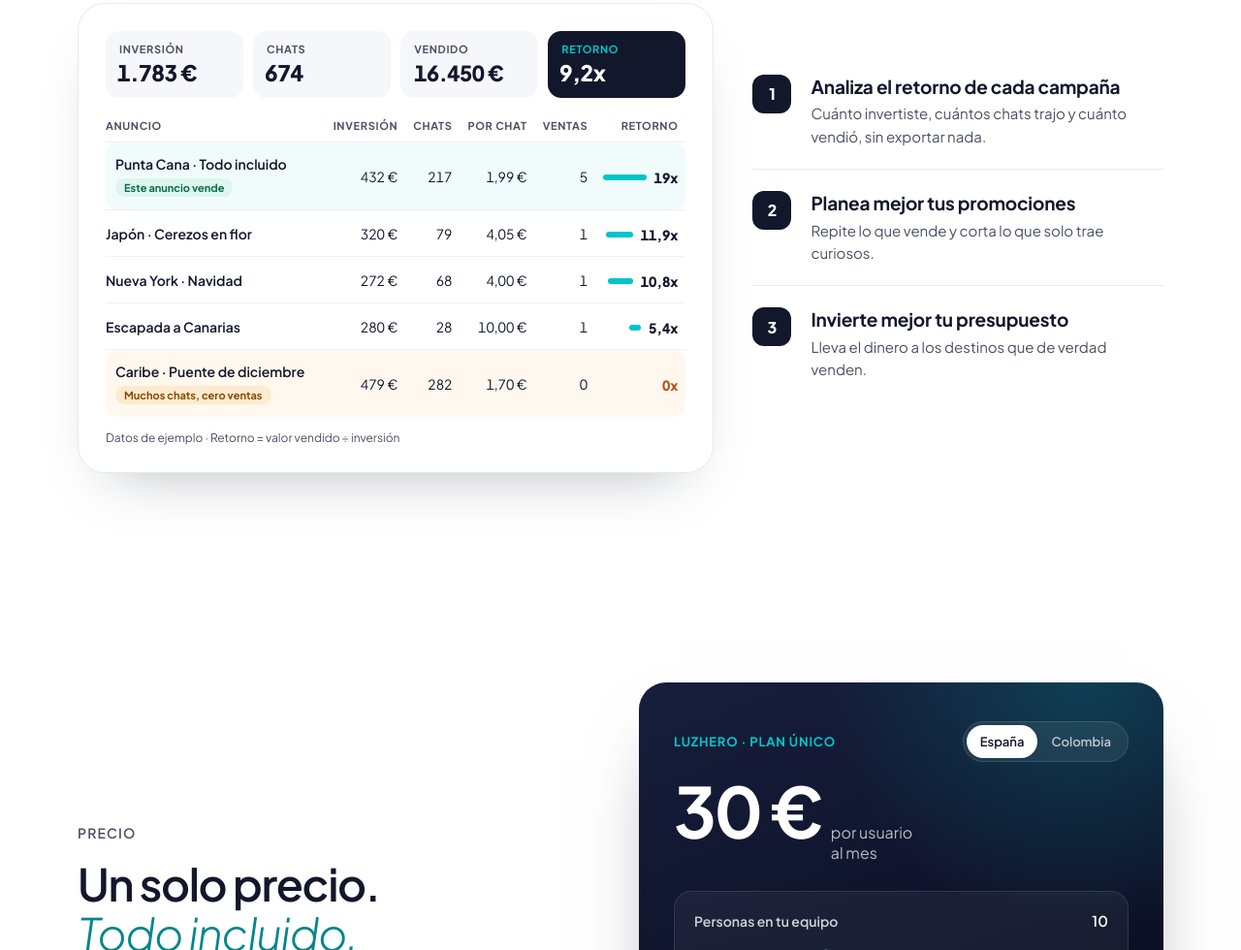
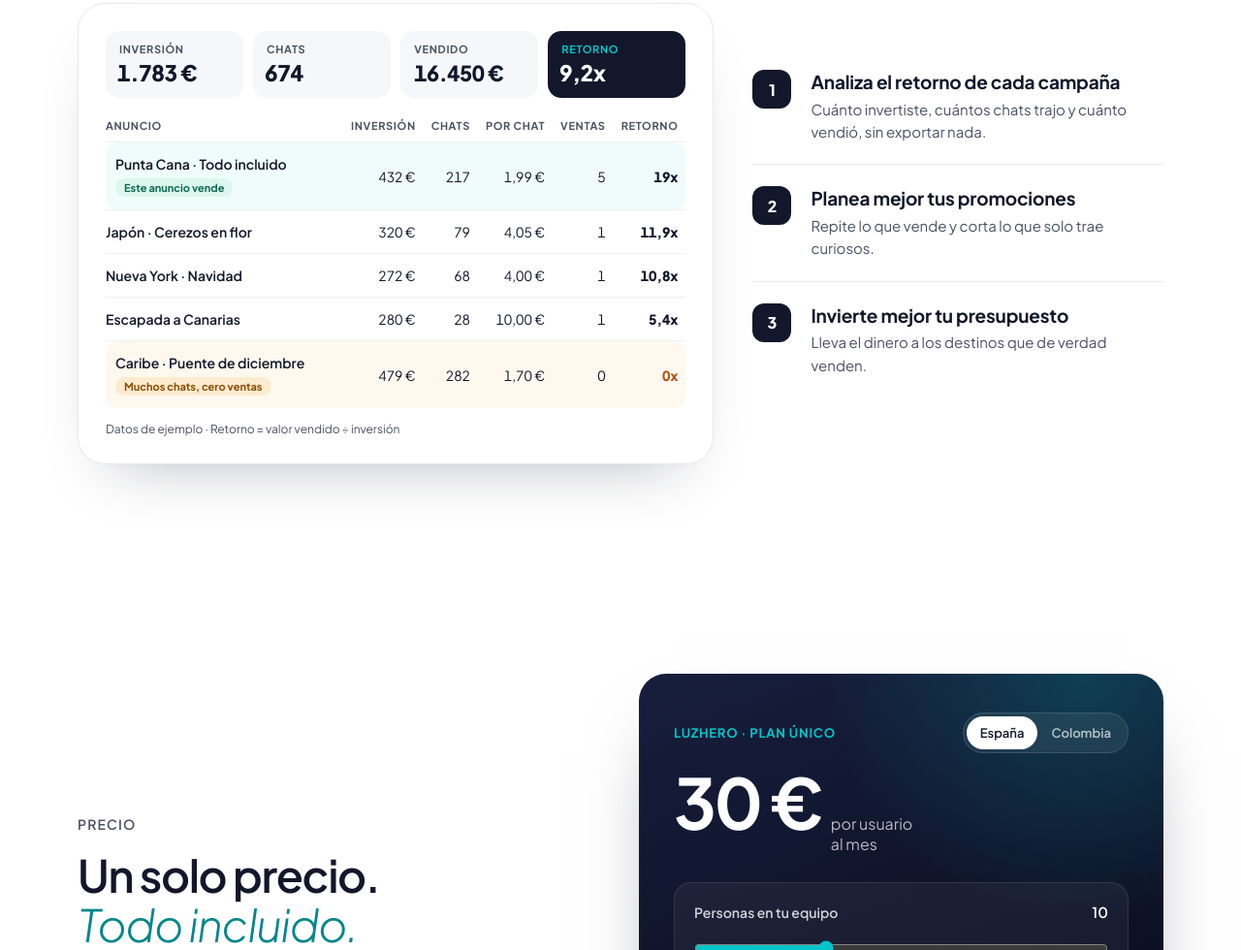
Before and after one commit to jblince/luzhero, a plain HTML site: page index.html in a window 1280 px wide. Shown: the part 5190-6170 px from the top of the page at 97% size. Drawn offline with Linux system fonts and the light colour scheme.

Commit message:
Anuncios: sin barras de retorno en la tabla
Co-Authored-By: Claude Opus 5.5 <noreply@anthropic.com>

```diff
--- a/index.html
+++ b/index.html
@@ -915,7 +915,6 @@ Selecciona la que haya tenido novedades.<time>10:15</time></div>
 .lza-tabla td:first-child{font-weight:600;white-space:normal}
 .lza-tabla td small{display:block;font-size:12px;font-weight:500;color:var(--suave)}
 .lza-ret{display:inline-flex;align-items:center;gap:8px;font-weight:800}
-.lza-ret i{display:block;height:6px;border-radius:999px;background:var(--turq-cl);width:0;transition:width 1s cubic-bezier(.2,.8,.2,1)}
 .lza-tabla tr.cero .lza-ret{color:#B4541A}
 .lza-chip{display:inline-block;margin-top:6px;font-size:11px;font-weight:700;border-radius:999px;padding:3px 9px;
   opacity:0;transform:translateY(4px);transition:opacity .5s ease,transform .5s ease}
@@ -931,7 +930,6 @@ Selecciona la que haya tenido novedades.<time>10:15</time></div>
 /* Modo vivo: un cambio cada vez; la cifra que cambia late y, si una fila adelanta a otra, se cambian de sitio */
 .lza.lza-vivo .lza-tabla tbody tr{transition:transform .7s cubic-bezier(.2,.8,.2,1),opacity .5s ease;transition-delay:0s}
 .lza.lza-vivo .lza-chip{transition-delay:0s}
-.lza.lza-vivo .lza-ret i{transition:width .7s cubic-bezier(.2,.8,.2,1);transition-delay:0s}
 .lza-tabla td{transition:background-color .5s ease}
 .lza-tabla [data-c]{transition:color .4s ease,transform .25s ease}
 .lza-tabla span[data-c]{display:inline-block}
@@ -947,7 +945,6 @@ Selecciona la que haya tenido novedades.<time>10:15</time></div>
 .lza.lza-ver .lza-tabla tbody tr:nth-child(3){transition-delay:.24s}
 .lza.lza-ver .lza-tabla tbody tr:nth-child(4){transition-delay:.36s}
 .lza.lza-ver .lza-tabla tbody tr:nth-child(5){transition-delay:.48s}
-.lza.lza-ver .lza-ret i{width:var(--w);transition-delay:.7s}
 .lza.lza-ver .lza-chip{opacity:1;transform:none;transition-delay:1.5s}
 
 /* Los tres beneficios */
@@ -973,11 +970,9 @@ Selecciona la que haya tenido novedades.<time>10:15</time></div>
   .lza-tabla .opc{display:none}
   .lza-tabla{font-size:13px}
   .lza-tabla td{padding:11px 6px}
-  .lza-ret i{display:none}
 }
 @media (prefers-reduced-motion:reduce){
   .lza-tabla tbody tr,.lza-chip{opacity:1;transform:none;transition:none}
-  .lza-ret i{width:var(--w);transition:none}
 }
 </style>
 
@@ -1006,11 +1001,11 @@ Selecciona la que haya tenido novedades.<time>10:15</time></div>
       <table class="lza-tabla">
         <thead><tr><th>Anuncio</th><th class="opc">Inversión</th><th>Chats</th><th class="opc">Por chat</th><th>Ventas</th><th>Retorno</th></tr></thead>
         <tbody>
-          <tr data-k="jp" class="vende"><td>Japón · Cerezos en flor<span class="lza-chip bien">Este anuncio vende</span></td><td class="opc" data-c="inv">640 €</td><td data-c="ch">158</td><td class="opc" data-c="pc">4,05 €</td><td data-c="v">4</td><td><span class="lza-ret"><i style="--w:56px"></i><span data-c="ret">23,8x</span></span></td></tr>
-          <tr data-k="pc"><td>Punta Cana · Todo incluido<span class="lza-chip"></span></td><td class="opc" data-c="inv">820 €</td><td data-c="ch">412</td><td class="opc" data-c="pc">1,99 €</td><td data-c="v">9</td><td><span class="lza-ret"><i style="--w:42px"></i><span data-c="ret">18x</span></span></td></tr>
-          <tr data-k="ny"><td>Nueva York · Navidad<span class="lza-chip"></span></td><td class="opc" data-c="inv">480 €</td><td data-c="ch">121</td><td class="opc" data-c="pc">3,97 €</td><td data-c="v">2</td><td><span class="lza-ret"><i style="--w:29px"></i><span data-c="ret">12,3x</span></span></td></tr>
-          <tr data-k="ca"><td>Escapada a Canarias<span class="lza-chip"></span></td><td class="opc" data-c="inv">570 €</td><td data-c="ch">57</td><td class="opc" data-c="pc">10,00 €</td><td data-c="v">1</td><td><span class="lza-ret"><i style="--w:6px"></i><span data-c="ret">2,6x</span></span></td></tr>
-          <tr data-k="cb" class="cero"><td>Caribe · Puente de diciembre<span class="lza-chip mal">Muchos chats, cero ventas</span></td><td class="opc" data-c="inv">910 €</td><td data-c="ch">536</td><td class="opc" data-c="pc">1,70 €</td><td data-c="v">0</td><td><span class="lza-ret"><i style="--w:0px"></i><span data-c="ret">0x</span></span></td></tr>
+          <tr data-k="jp" class="vende"><td>Japón · Cerezos en flor<span class="lza-chip bien">Este anuncio vende</span></td><td class="opc" data-c="inv">640 €</td><td data-c="ch">158</td><td class="opc" data-c="pc">4,05 €</td><td data-c="v">4</td><td><span class="lza-ret"><span data-c="ret">23,8x</span></span></td></tr>
+          <tr data-k="pc"><td>Punta Cana · Todo incluido<span class="lza-chip"></span></td><td class="opc" data-c="inv">820 €</td><td data-c="ch">412</td><td class="opc" data-c="pc">1,99 €</td><td data-c="v">9</td><td><span class="lza-ret"><span data-c="ret">18x</span></span></td></tr>
+          <tr data-k="ny"><td>Nueva York · Navidad<span class="lza-chip"></span></td><td class="opc" data-c="inv">480 €</td><td data-c="ch">121</td><td class="opc" data-c="pc">3,97 €</td><td data-c="v">2</td><td><span class="lza-ret"><span data-c="ret">12,3x</span></span></td></tr>
+          <tr data-k="ca"><td>Escapada a Canarias<span class="lza-chip"></span></td><td class="opc" data-c="inv">570 €</td><td data-c="ch">57</td><td class="opc" data-c="pc">10,00 €</td><td data-c="v">1</td><td><span class="lza-ret"><span data-c="ret">2,6x</span></span></td></tr>
+          <tr data-k="cb" class="cero"><td>Caribe · Puente de diciembre<span class="lza-chip mal">Muchos chats, cero ventas</span></td><td class="opc" data-c="inv">910 €</td><td data-c="ch">536</td><td class="opc" data-c="pc">1,70 €</td><td data-c="v">0</td><td><span class="lza-ret"><span data-c="ret">0x</span></span></td></tr>
         </tbody>
       </table>
       <p class="lza-demo">Datos de ejemplo · Retorno = valor vendido ÷ inversión</p>
@@ -1050,7 +1045,6 @@ Selecciona la que haya tenido novedades.<time>10:15</time></div>
     q(k,'inv').textContent = miles(inv(o)) + ' €'; q(k,'ch').textContent = miles(o.ch);
     q(k,'pc').textContent = o.cpc.toFixed(2).replace('.', ',') + ' €'; q(k,'v').textContent = Math.round(o.v);
     q(k,'ret').textContent = dec(ret(o)) + 'x';
-    rows[k].querySelector('.lza-ret i').style.setProperty('--w', Math.min(56, ret(o) / 24 * 56) + 'px');
   }
   function totales(pulso){
     var t = {inv:0, ch:0, val:0}; for (var k in E){ t.inv += inv(E[k]); t.ch += E[k].ch; t.val += E[k].val; }
```
